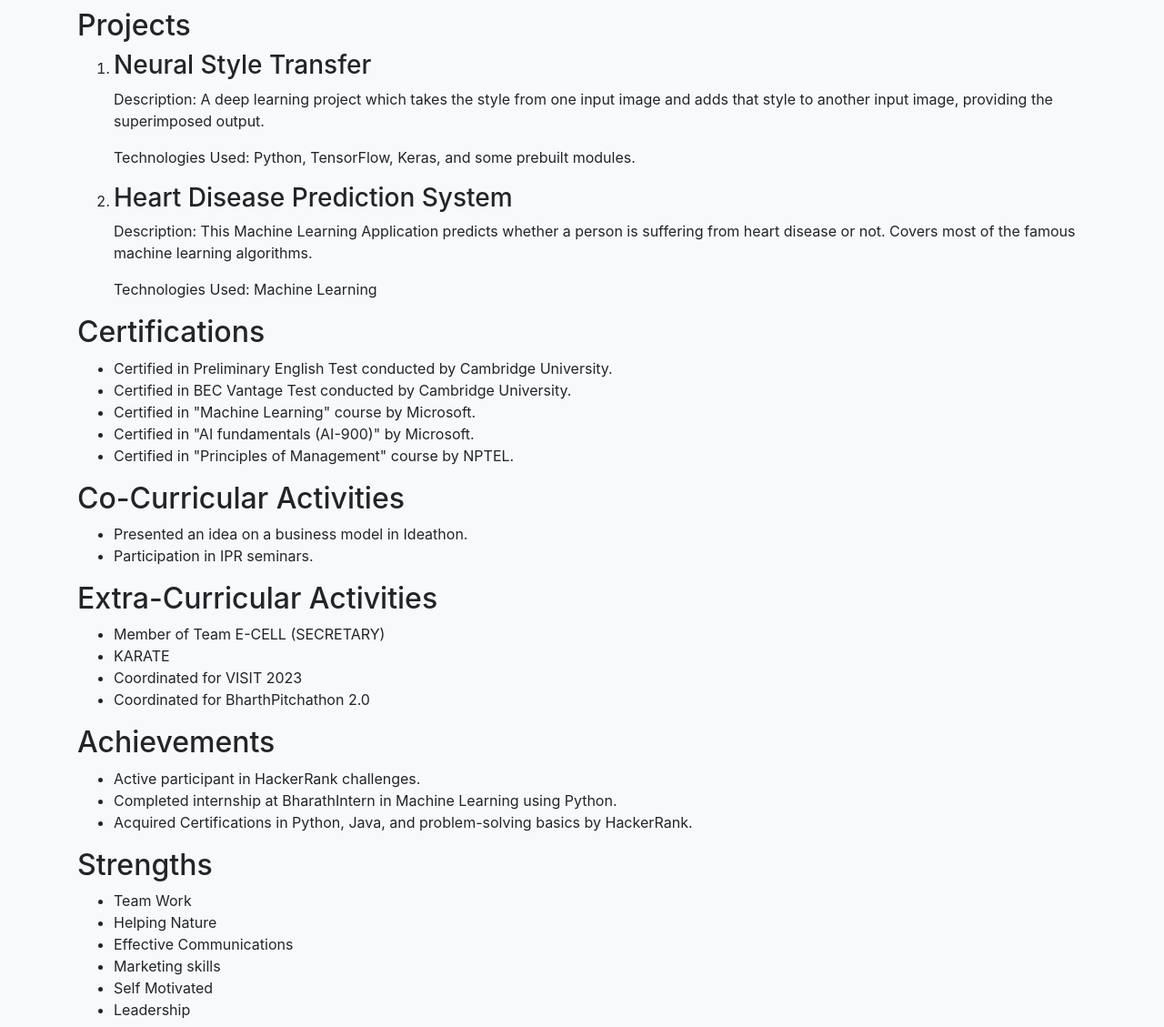
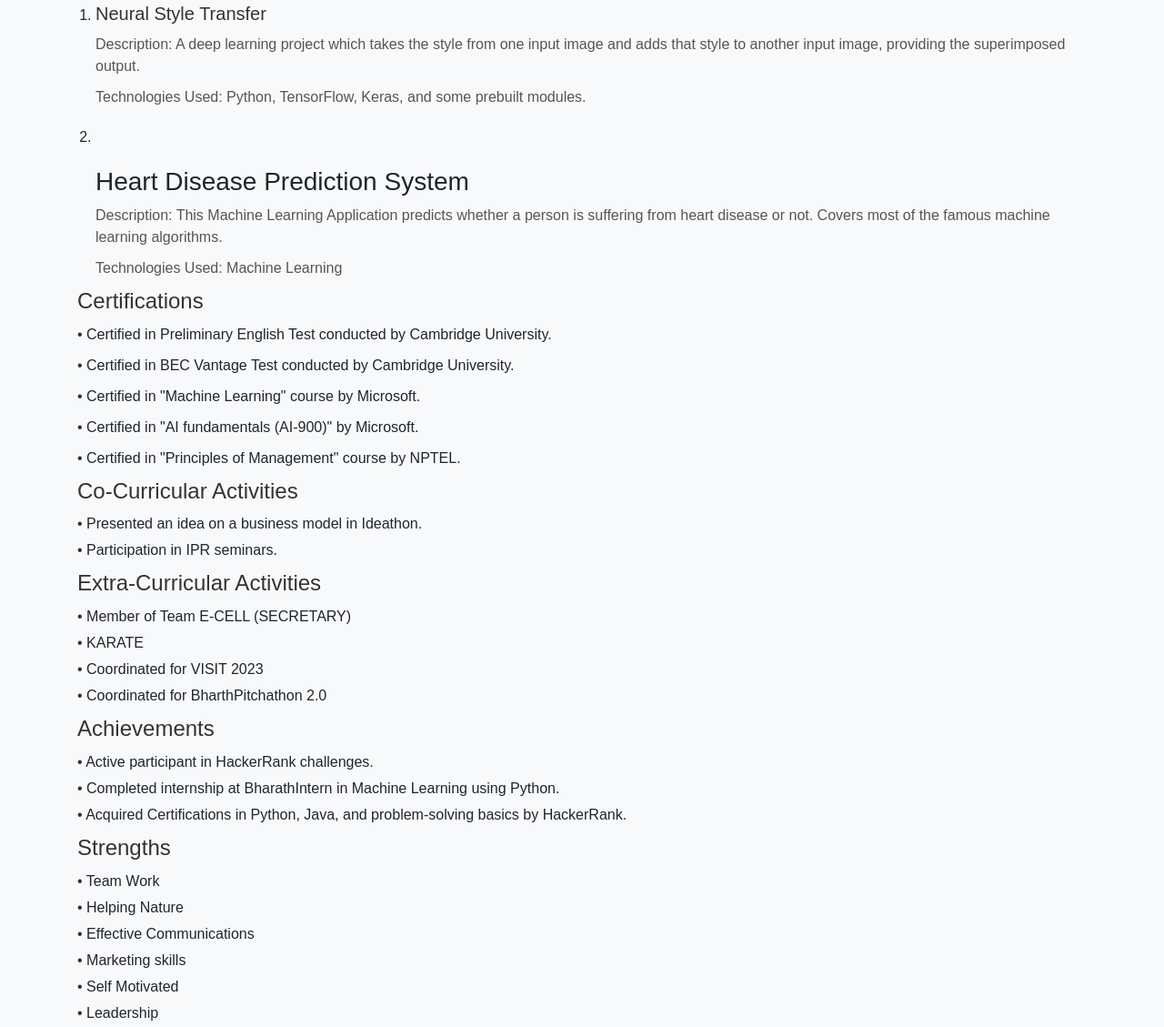
Before and after one commit to kalwaeswar/kalwaeswar.github.io, a plain HTML site: page index.html in a window 1280 px wide. Shown: the part 832-1961 px from the top of the page at 91% size. Drawn offline with nearby package versions, Linux system fonts and the light colour scheme.

Commit message:
Update index.html

```diff
--- a/index.html
+++ b/index.html
@@ -4,15 +4,120 @@
 <head>
     <meta charset="UTF-8">
     <meta name="viewport" content="width=device-width, initial-scale=1.0">
-    <title>Kalwa Eswar</title>
+    <title>Kalwa Eswar - Resume</title>
     <link rel="stylesheet" href="https://stackpath.bootstrapcdn.com/bootstrap/4.5.2/css/bootstrap.min.css">
     <style>
         body {
             background-color: #f8f9fa;
+            font-family: Arial, sans-serif;
         }
 
         .container {
             margin-top: 50px;
+        }
+
+        header {
+            text-align: center;
+            margin-bottom: 30px;
+        }
+
+        h1 {
+            font-size: 36px;
+            color: #333;
+            margin-bottom: 10px;
+        }
+
+        h2 {
+            font-size: 24px;
+            color: #333;
+            margin-bottom: 10px;
+        }
+
+        p {
+            font-size: 16px;
+            color: #555;
+            margin-bottom: 10px;
+        }
+
+        table {
+            width: 100%;
+            border-collapse: collapse;
+            margin-bottom: 20px;
+        }
+
+        th,
+        td {
+            padding: 8px;
+            text-align: left;
+            border-bottom: 1px solid #ddd;
+        }
+
+        th {
+            background-color: #f2f2f2;
+        }
+
+        ul {
+            list-style-type: none;
+            padding-left: 0;
+            margin-bottom: 10px;
+        }
+
+        li {
+            margin-bottom: 5px;
+        }
+
+        ol {
+            padding-left: 20px;
+            margin-bottom: 10px;
+        }
+
+        .project-item {
+            margin-bottom: 20px;
+        }
+
+        .project-item h3 {
+            font-size: 20px;
+            color: #333;
+            margin-bottom: 10px;
+        }
+
+        .project-item p {
+            font-size: 16px;
+            color: #555;
+            margin-bottom: 10px;
+        }
+
+        .certifications-item {
+            margin-bottom: 10px;
+        }
+
+        .certifications-item:before {
+            content: "• ";
+            color: #333;
+        }
+
+        .activities-item {
+            margin-bottom: 5px;
+        }
+
+        .activities-item:before {
+            content: "• ";
+            color: #333;
+        }
+
+        .strengths-item {
+            margin-bottom: 5px;
+        }
+
+        .strengths-item:before {
+            content: "• ";
+            color: #333;
+        }
+
+        .social-links a {
+            display: inline-block;
+            margin-right: 10px;
+            color: #333;
         }
     </style>
 </head>
@@ -20,7 +125,7 @@
 <body>
     <div class="container">
         <header>
-            <h1 class="text-center">Kalwa Eswar</h1>
+            <h1>Kalwa Eswar</h1>
         </header>
 
         <section id="contact-info">
@@ -89,12 +194,12 @@
         <section id="projects">
             <h2>Projects</h2>
             <ol>
-                <li>
+                <li class="project-item">
                     <h3>Neural Style Transfer</h3>
                     <p>Description: A deep learning project which takes the style from one input image and adds that style to another input image, providing the superimposed output.</p>
                     <p>Technologies Used: Python, TensorFlow, Keras, and some prebuilt modules.</p>
                 </li>
-                <li>
+                <li class="project-item"></li>
                     <h3>Heart Disease Prediction System</h3>
                     <p>Description: This Machine Learning Application predicts whether a person is suffering from heart disease or not. Covers most of the famous machine learning algorithms.</p>
                     <p>Technologies Used: Machine Learning</p>
@@ -105,50 +210,50 @@
         <section id="certifications">
             <h2>Certifications</h2>
             <ul>
-                <li>Certified in Preliminary English Test conducted by Cambridge University.</li>
-                <li>Certified in BEC Vantage Test conducted by Cambridge University.</li>
-                <li>Certified in "Machine Learning" course by Microsoft.</li>
-                <li>Certified in "AI fundamentals (AI-900)" by Microsoft.</li>
-                <li>Certified in "Principles of Management" course by NPTEL.</li>
+                <li class="certifications-item">Certified in Preliminary English Test conducted by Cambridge University.</li>
+                <li class="certifications-item">Certified in BEC Vantage Test conducted by Cambridge University.</li>
+                <li class="certifications-item">Certified in "Machine Learning" course by Microsoft.</li>
+                <li class="certifications-item">Certified in "AI fundamentals (AI-900)" by Microsoft.</li>
+                <li class="certifications-item">Certified in "Principles of Management" course by NPTEL.</li>
             </ul>
         </section>
 
         <section id="co-curricular-activities">
             <h2>Co-Curricular Activities</h2>
             <ul>
-                <li>Presented an idea on a business model in Ideathon.</li>
-                <li>Participation in IPR seminars.</li>
+                <li class="activities-item">Presented an idea on a business model in Ideathon.</li>
+                <li class="activities-item">Participation in IPR seminars.</li>
             </ul>
         </section>
 
         <section id="extra-curricular-activities">
             <h2>Extra-Curricular Activities</h2>
             <ul>
-                <li>Member of Team E-CELL (SECRETARY)</li>
-                <li>KARATE</li>
-                <li>Coordinated for VISIT 2023</li>
-                <li>Coordinated for BharthPitchathon 2.0</li>
+                <li class="activities-item">Member of Team E-CELL (SECRETARY)</li>
+                <li class="activities-item">KARATE</li>
+                <li class="activities-item">Coordinated for VISIT 2023</li>
+                <li class="activities-item">Coordinated for BharthPitchathon 2.0</li>
             </ul>
         </section>
 
         <section id="achievements">
             <h2>Achievements</h2>
             <ul>
-                <li>Active participant in HackerRank challenges.</li>
-                <li>Completed internship at BharathIntern in Machine Learning using Python.</li>
-                <li>Acquired Certifications in Python, Java, and problem-solving basics by HackerRank.</li>
+                <li class="activities-item">Active participant in HackerRank challenges.</li>
+                <li class="activities-item">Completed internship at BharathIntern in Machine Learning using Python.</li>
+                <li class="activities-item">Acquired Certifications in Python, Java, and problem-solving basics by HackerRank.</li>
             </ul>
         </section>
 
         <section id="strengths">
             <h2>Strengths</h2>
             <ul>
-                <li>Team Work</li>
-                <li>Helping Nature</li>
-                <li>Effective Communications</li>
-                <li>Marketing skills</li>
-                <li>Self Motivated</li>
-                <li>Leadership</li>
+                <li class="strengths-item">Team Work</li>
+                <li class="strengths-item">Helping Nature</li>
+                <li class="strengths-item">Effective Communications</li>
+                <li class="strengths-item">Marketing skills</li>
+                <li class="strengths-item">Self Motivated</li>
+                <li class="strengths-item">Leadership</li>
             </ul>
         </section>
 
@@ -165,9 +270,7 @@
 
         <section id="social-links">
             <h2>Social Links</h2>
-            <ul
-
->
+            <ul class="social-links"></ul>
                 <li><a href="https://www.linkedin.com/in/kalwa-eswar-a79883227/">LinkedIn</a></li>
                 <li><a href="https://github.com/kalwaeswar">GitHub</a></li>
             </ul>
```
